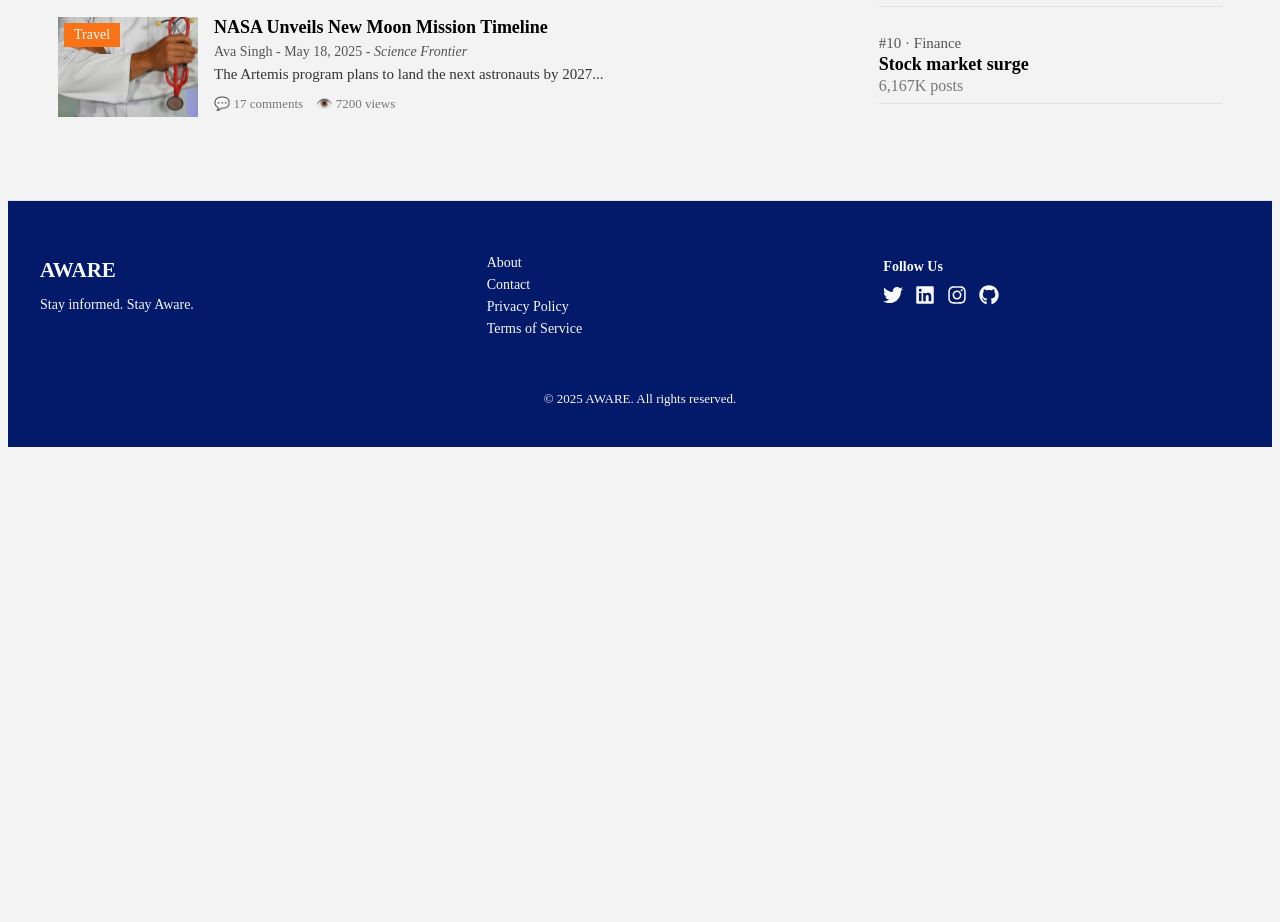
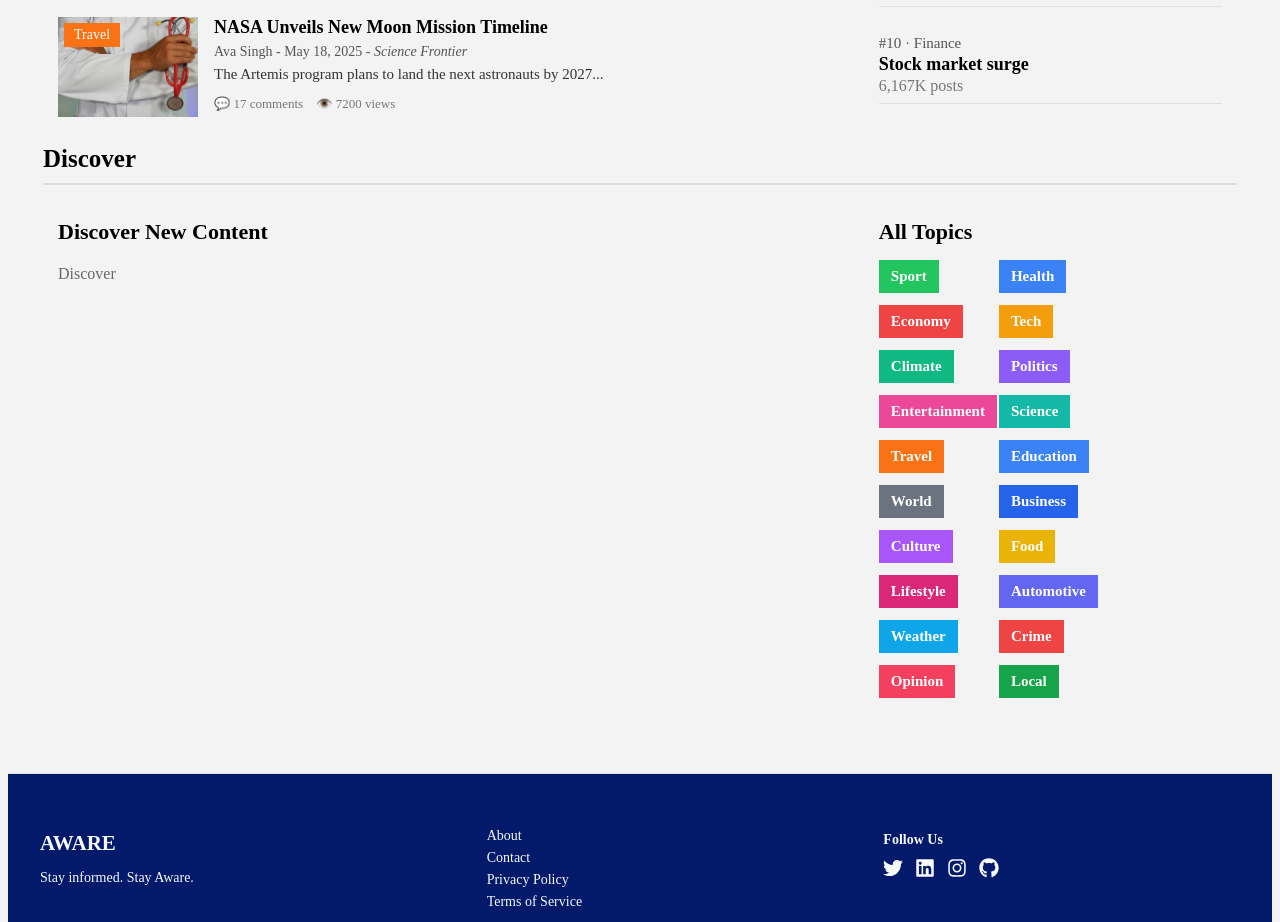
Before and after one commit to rusuioana7/Aware, a React (Vite) app in the folder front-aware/: page /explore in a window 1280 px wide. Shown: the part 1194-2116 px from the top of the page. Before the commit the page ends 1649 px from the top, so only its background shows below. Built offline with nearby package versions, Linux system fonts and the light colour scheme; a web font is replaced by a local one.

Commit message:
explore page - discover

```diff
--- /dev/null
+++ b/front-aware/src/components/ExplorePage/Discover.tsx
@@ -0,0 +1,39 @@
+import React from 'react';
+import { TOPIC_COLORS } from '../Cards/Tags/TagColor';
+import TopicTag from '../Cards/Tags/TopicTag';
+
+const Discover: React.FC = () => {
+    return (
+        <div style={{ display: 'flex', gap: '20px', padding: '0 15px', marginTop: '15px' }}>
+            <div style={{ flex: 7 }}>
+                <h2 style={{ fontSize: '22px', fontWeight: 'bold', marginBottom: '20px' }}>Discover New Content</h2>
+                <p style={{ color: '#666' }}>Discover</p>
+            </div>
+
+            <div style={{ flex: 3 }}>
+                <h2 style={{ fontSize: '22px', marginBottom: '15px' }}>All Topics</h2>
+                <div style={{
+                    display: 'grid',
+                    gridTemplateColumns: '1fr 2fr',
+                    gap: '12px 2px',
+                }}>
+                    {Object.keys(TOPIC_COLORS)
+                        .filter(k => k !== 'all' && k !== 'general')
+                        .map((key) => (
+                            <TopicTag
+                                key={key}
+                                label={key}
+                                style={{
+                                    padding: '8px 12px',
+                                    fontWeight: 'bold',
+                                    fontSize: '15px',
+                                }}
+                            />
+                        ))}
+                </div>
+            </div>
+        </div>
+    );
+};
+
+export default Discover;
--- a/front-aware/src/pages/ExplorePage.tsx
+++ b/front-aware/src/pages/ExplorePage.tsx
@@ -3,6 +3,7 @@ import SearchBar from '../components/ExplorePage/SearchBar';
 import FilterPop from "../components/ExplorePage/Filter/FilterPop.tsx";
 import {Filter} from 'lucide-react';
 import Trending from "../components/ExplorePage/Trending.tsx";
+import Discover from "../components/ExplorePage/Discover.tsx";
 
 const sampleArticles = [
     {
@@ -151,6 +152,19 @@ const ExplorePage: React.FC = () => {
             </div>
             <Trending articles={sampleArticles}/>
 
+            <div style={{
+                display: 'flex',
+                gap: '40px',
+                marginBottom: '10px',
+                borderBottom: '2px solid #ddd',
+
+            }}>
+                <h2 style={{fontSize: '25px', marginBottom: '10px'}}>Discover </h2>
+
+
+            </div>
+            <Discover/>
+
 
             {/* filter */}
             {showFilters && (
```
